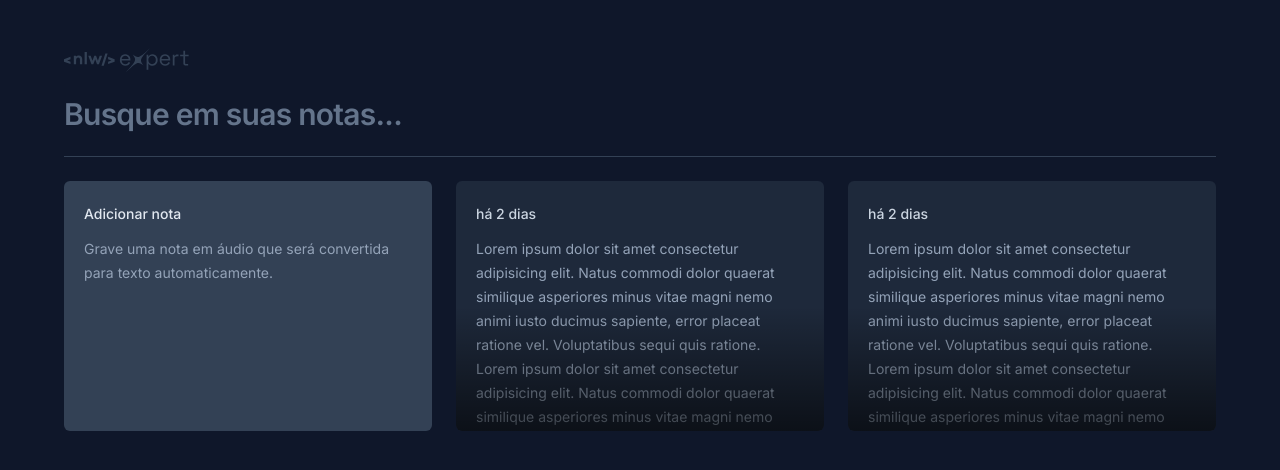
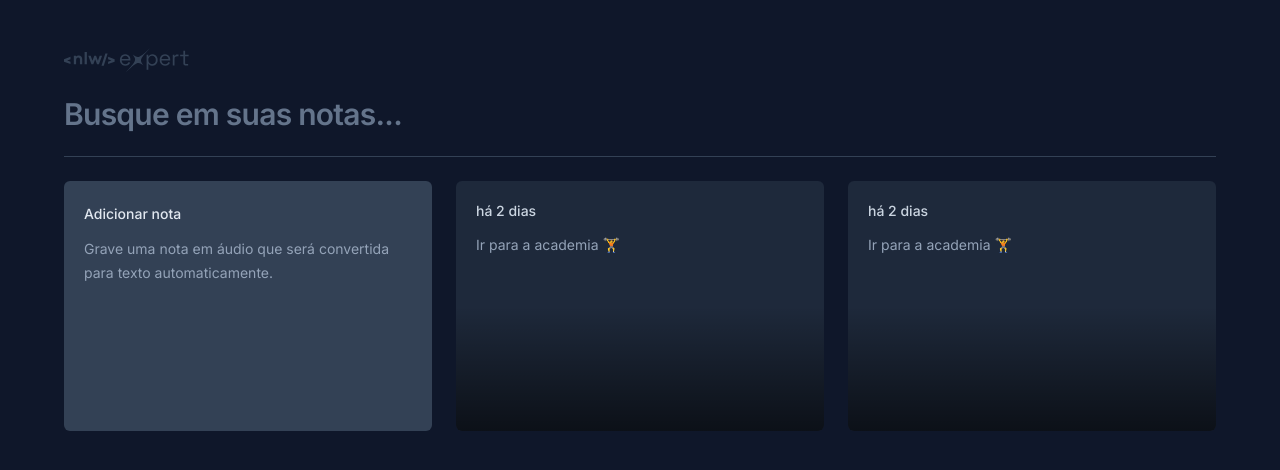
Before and after one commit to LeonardoFgueiredo/nlw-notes, a React (Vite) app: page / in a window 1280 px wide. Shown: the top 470 px of the page. Built offline with nearby package versions, Linux system fonts and the light colour scheme.

Commit message:
style: adicionando flex flex-col no card

```diff
--- a/src/components/note-card.tsx
+++ b/src/components/note-card.tsx
@@ -1,16 +1,10 @@
 export function NoteCard() {
     return (
-      <button className="rounded-md text-left bg-slate-800 p-5 space-y-3 overflow-hidden relative hover:ring-2 hover:ring-slate-600 focus-visible:ring-2 focus-visible:ring-lime-400 outline-none">
+      <button className="rounded-md text-left bg-slate-800 p-5 flex flex-col gap-3 overflow-hidden relative hover:ring-2 hover:ring-slate-600 focus-visible:ring-2 focus-visible:ring-lime-400 outline-none">
         <span className="text-sm font-medium text-slate-300">há 2 dias</span>
 
         <p className="text-sm leading-6 text-slate-400">
-          Lorem ipsum dolor sit amet consectetur adipisicing elit. Natus commodi
-          dolor quaerat similique asperiores minus vitae magni nemo animi iusto
-          ducimus sapiente, error placeat ratione vel. Voluptatibus sequi quis
-          ratione. Lorem ipsum dolor sit amet consectetur adipisicing elit. Natus
-          commodi dolor quaerat similique asperiores minus vitae magni nemo animi
-          iusto ducimus sapiente, error placeat ratione vel. Voluptatibus sequi
-          quis ratione.
+          Ir para a academia 🏋️
         </p>
 
         <div className="absolute bottom-0 left-0 right-0 h-1/2 bg-gradient-to-t from-black/60 to-black/0 pointer-events-none" />
```
